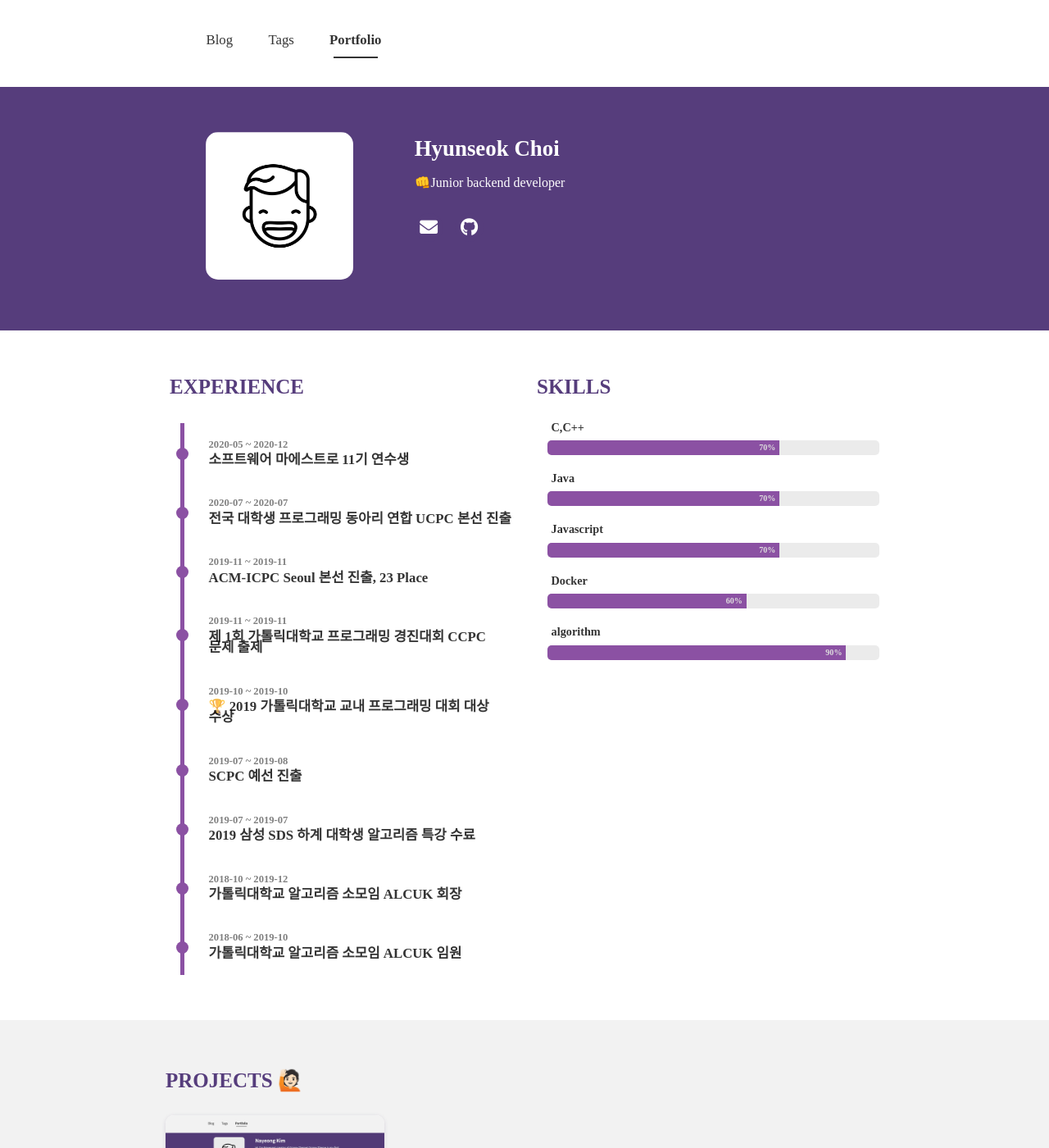
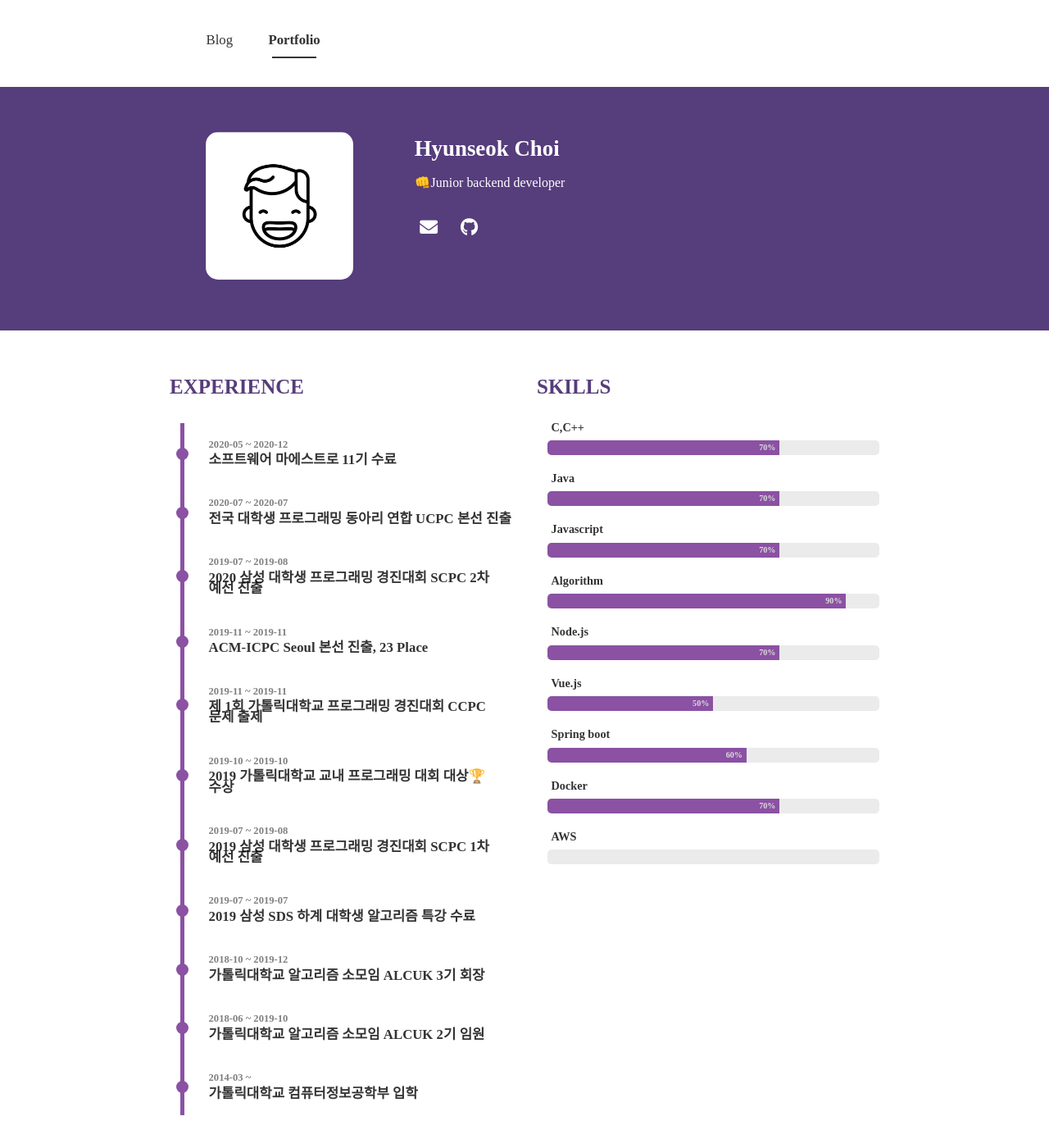
Before and after one commit to hschoi1104/hschoi1104.github.io, a Jekyll site: the page built from portfolio.html, in a window 1280 px wide and 1400 px high. Shown: the whole window at 82% size. Built offline with Jekyll 4.4.1, drawn with Linux system fonts in a browser that asks for light colours; nearby versions of some CDN libraries; some web fonts are replaced.

Commit message:
update profile

```diff
--- a/_config.yml
+++ b/_config.yml
@@ -15,10 +15,13 @@ theme_settings :
     experience :
       - start : 2020-05
         end : 2020-12
-        experience : 소프트웨어 마에스트로 11기 연수생
+        experience : 소프트웨어 마에스트로 11기 수료
       - start : 2020-07
         end : 2020-07
         experience : 전국 대학생 프로그래밍 동아리 연합 UCPC 본선 진출
+      - start : 2019-07
+        end : 2019-08
+        experience : 2020 삼성 대학생 프로그래밍 경진대회 SCPC 2차 예선 진출
       - start : 2019-11
         end : 2019-11
         experience : ACM-ICPC Seoul 본선 진출, 23 Place
@@ -27,19 +30,21 @@ theme_settings :
         experience : 제 1회 가톨릭대학교 프로그래밍 경진대회 CCPC 문제 출제
       - start : 2019-10
         end : 2019-10
-        experience : 🏆 2019 가톨릭대학교 교내 프로그래밍 대회 대상 수상
+        experience : 2019 가톨릭대학교 교내 프로그래밍 대회 대상🏆 수상
       - start : 2019-07
         end : 2019-08
-        experience : SCPC 예선 진출
+        experience : 2019 삼성 대학생 프로그래밍 경진대회 SCPC 1차 예선 진출
       - start : 2019-07
         end : 2019-07
         experience : 2019 삼성 SDS 하계 대학생 알고리즘 특강 수료
       - start : 2018-10
         end : 2019-12
-        experience : 가톨릭대학교 알고리즘 소모임 ALCUK 회장
+        experience : 가톨릭대학교 알고리즘 소모임 ALCUK 3기 회장
       - start : 2018-06
         end : 2019-10
-        experience : 가톨릭대학교 알고리즘 소모임 ALCUK 임원
+        experience : 가톨릭대학교 알고리즘 소모임 ALCUK 2기 임원
+      - start : 2014-03
+        experience : 가톨릭대학교 컴퓨터정보공학부 입학
     skills :
       - skill : C,C++
         value : 70  # Percent value
@@ -47,10 +52,19 @@ theme_settings :
         value : 70  # Percent value
       - skill : Javascript
         value : 70  # Percent value
+      - skill : Algorithm
+        value : 90  # Percent value
+      - skill : Node.js
+        value : 70  # Percent value
+      - skill : Vue.js
+        value : 50  # Percent value
+      - skill : Spring boot
+        value : 60  # Percent value
       - skill : Docker
-        value : 60  # Percent value
-      - skill : algorithm
-        value : 90  # Percent value
+        value : 70  # Percent value
+      - skill : AWS
+        value : 0  # Percent value
+
 
   # Icons
   icons :
--- a/_includes/header.html
+++ b/_includes/header.html
@@ -15,11 +15,8 @@
       </a>
       <!-- portfolio -->
       {% when 'portfolio'%}
-      <a href="{{ site.url }}">
+      <a href="https://velog.io/@hschoi1104">
         <li class="btn-nav">Blog</li>
-      </a>
-      <a href="{{ site.url }}/tags">
-        <li class="btn-nav">Tags</li>
       </a>
       <li class="current">Portfolio</li>
       {% else %}
```
